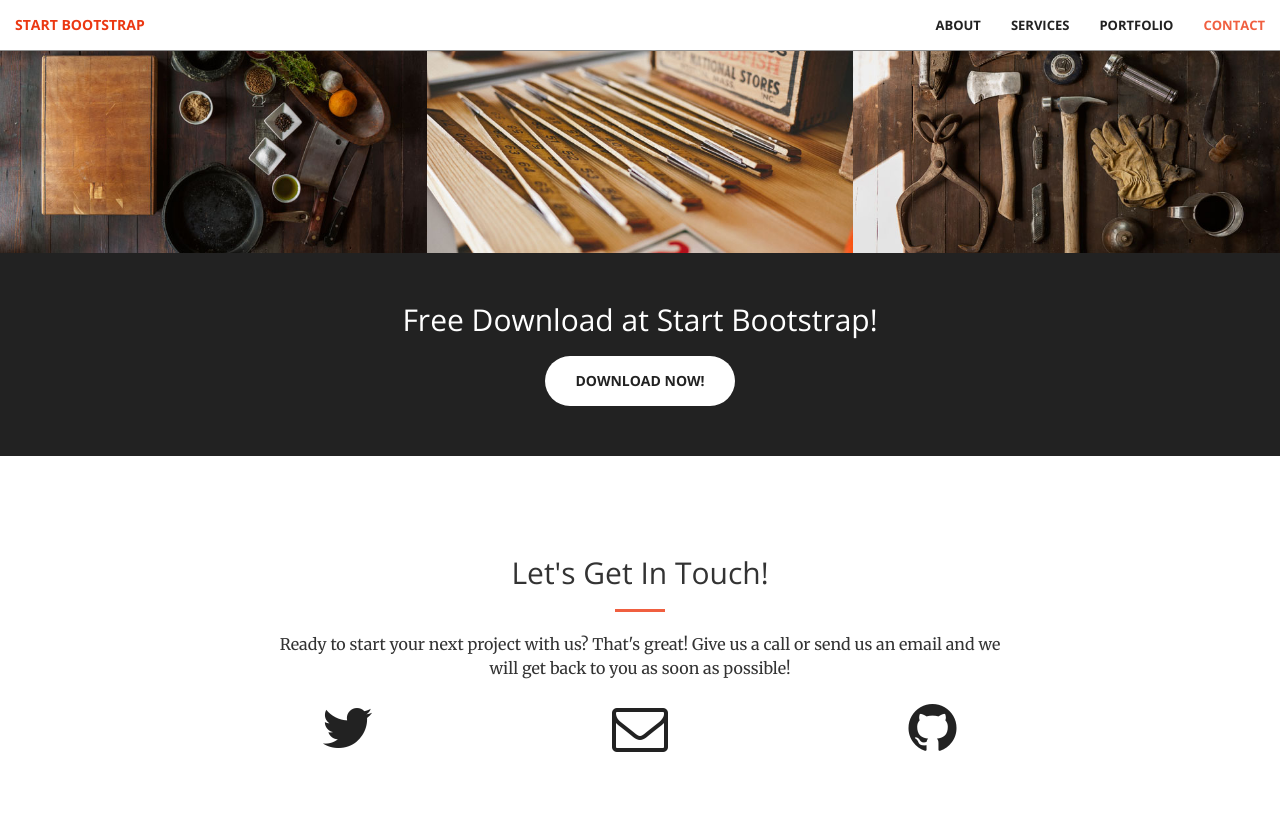
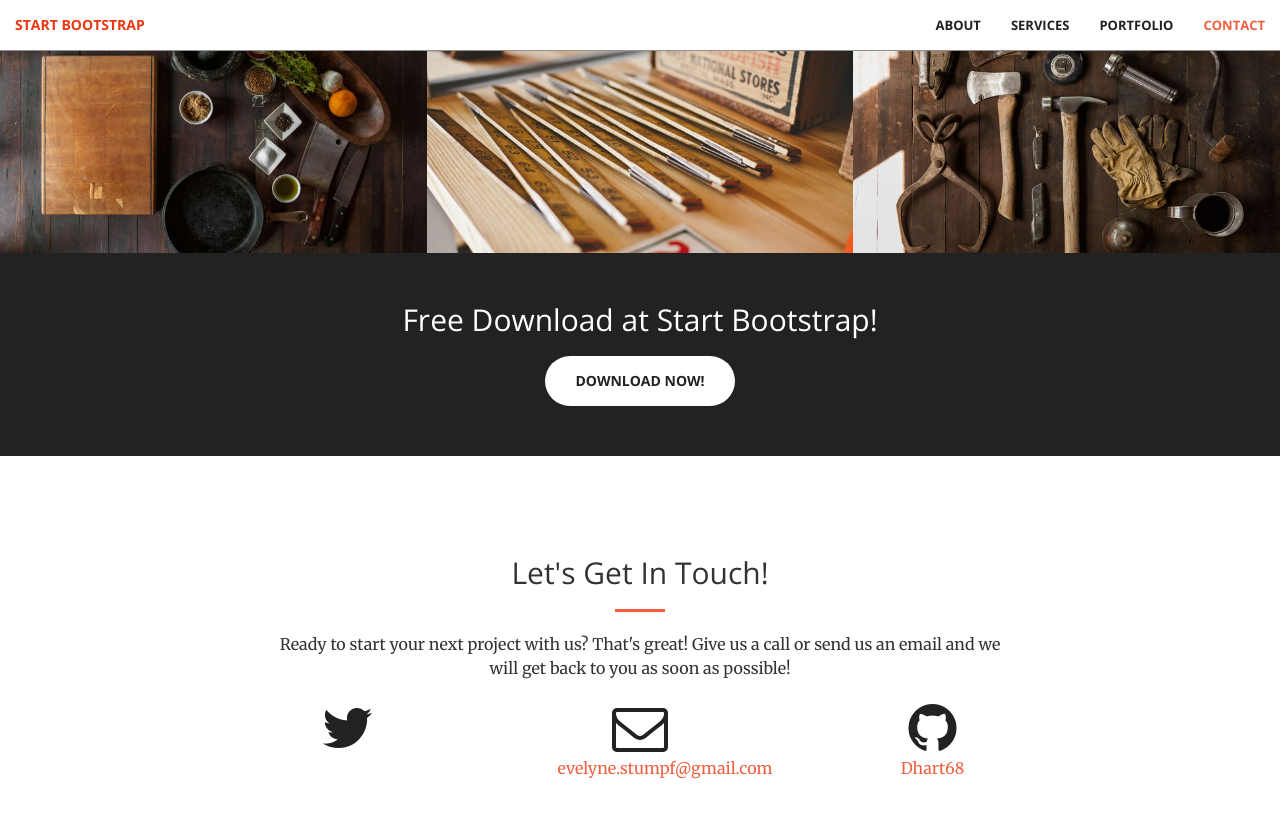
Before and after one commit to Dhart68/manatea, a Jekyll site: the page built from index.html, in a window 1280 px wide and 900 px high, scrolled down 1981 px. Shown: the top 818 px of the window. Built offline with Jekyll 4.4.1, drawn with Linux system fonts in a browser that asks for light colours.

Commit message:
premieres modif

```diff
--- a/_config.yml
+++ b/_config.yml
@@ -1,12 +1,12 @@
 # Site settings
-title:
-email:
+title: "Manatea One Page"
+email: "evelyne.stumpf@gmail.com"
 description: > # this means to ignore newlines until "baseurl:"
 baseurl: "" # the subpath of your site, e.g. /blog/
 url: "" # the base hostname & protocol for your site
 
 twitter_username:
-github_username:
+github_username: Dhart68
 
 # Build settings
 markdown: kramdown
```
Also changed, not shown: img/header.jpg, img/headerold.jpg (added).
